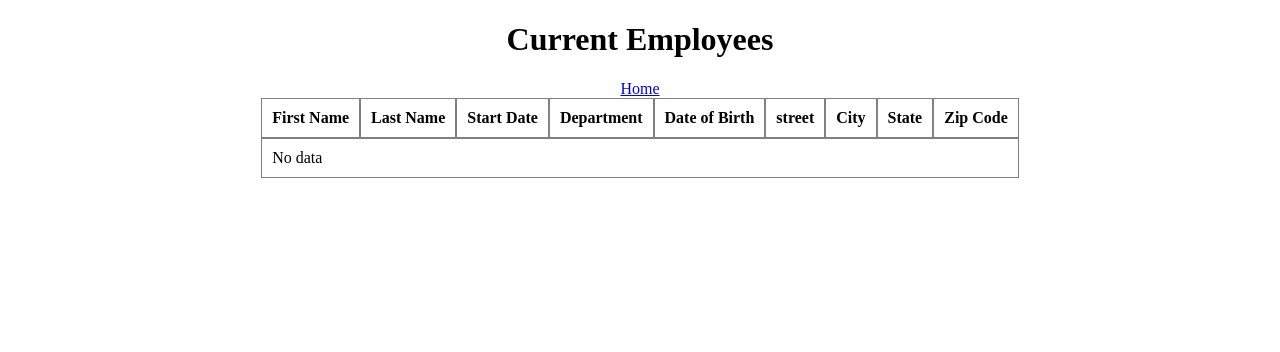
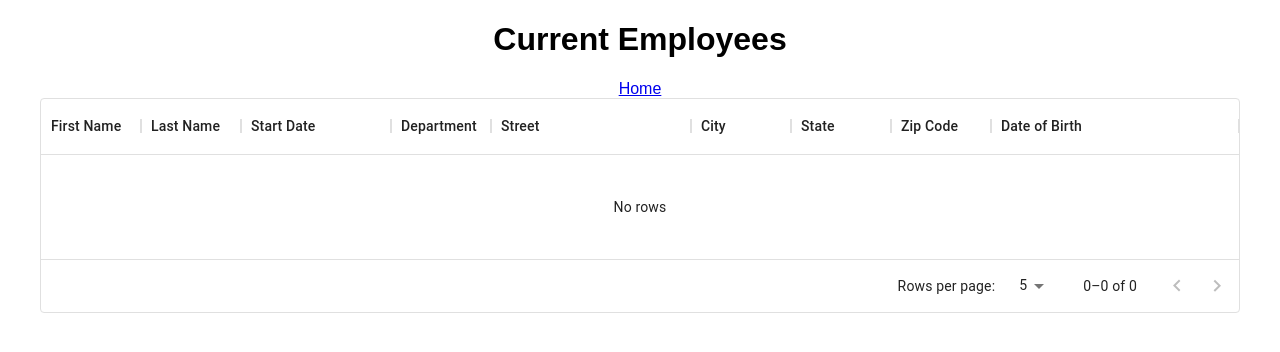
Before and after one commit to Mikgamer/michaelperard_14_14042022, a React (Create React App) app: page /employees in a window 1280 px wide. Shown: the top 352 px of the page. Built offline with nearby package versions, Linux system fonts and the light colour scheme.

Commit message:
feat : added new table

```diff
--- a/package.json
+++ b/package.json
@@ -4,11 +4,14 @@
   "private": true,
   "homepage": ".",
   "dependencies": {
+    "@emotion/react": "^11.9.0",
+    "@emotion/styled": "^11.8.1",
+    "@mui/material": "^5.6.2",
+    "@mui/x-data-grid": "^5.9.0",
     "@reduxjs/toolkit": "^1.8.1",
     "@testing-library/jest-dom": "^5.16.4",
     "@testing-library/react": "^13.0.1",
     "@testing-library/user-event": "^13.5.0",
-    "rc-table": "^7.24.1",
     "react": "^18.0.0",
     "react-date-picker": "^8.4.0",
     "react-dom": "^18.0.0",
@@ -19,6 +22,7 @@
     "react-select": "^5.3.0",
     "redux-persist": "^6.0.0",
     "sass": "^1.50.0",
+    "uuid": "^8.3.2",
     "web-vitals": "^2.1.4"
   },
   "scripts": {
--- a/src/App.scss
+++ b/src/App.scss
@@ -10,13 +10,3 @@
   align-items: center;
   justify-content: center;
 }
-
-label {
-  display: block;
-  margin-top: 1rem;
-  margin-bottom: 10px;
-}
-
-.address {
-  margin-top: 10px;
-}
--- a/src/EmployeeList.js
+++ b/src/EmployeeList.js
@@ -2,54 +2,44 @@ import React from "react"
 import "./EmployeeList.scss"
 
 import { Link } from "react-router-dom"
-import Table from 'rc-table'
+import { DataGrid } from '@mui/x-data-grid'
 import { useSelector } from "react-redux"
-
-
-// const Table = (props) => {
-
-//   return (
-//     <table>
-//       <thead>
-//         <tr>
-//           { props.columns.map(columnItem => <th>{columnItem.Header}</th>) }
-//         </tr>
-//       </thead>
-//       <tbody>
-//         { props.data.map( dataItem =>
-//           <tr>
-//             { props.columns.map(columnItem => <td>{dataItem[columnItem.accessor]}</td>) }
-//           </tr>
-//         ) }
-//       </tbody>
-//     </table>
-//   )
-// }
 
 const EmployeeList = () => {
   const employees = useSelector(state => state.employees)
 
   const columns = [
-    { title: "First Name",    dataIndex: "firstName",   key: "firstName" },
-    { title: "Last Name",     dataIndex: "lastName",    key: "lastName" },
-    { title: "Start Date",    dataIndex: "startDate",   key: "startDate" },
-    { title: "Department",    dataIndex: "department",  key: "department" },
-    { title: "Date of Birth", dataIndex: "dateOfBirth", key: "dateOfBirth" },
-    { title: "street",        dataIndex: "street",      key: "street" },
-    { title: "City",          dataIndex: "city",        key: "city" },
-    { title: "State",         dataIndex: "state",       key: "state" },
-    { title: "Zip Code",      dataIndex: "zipCode",     key: "zipCode" }
+    { headerName: "First Name",    field: "firstName",   minWidth: 50  },
+    { headerName: "Last Name",     field: "lastName",    minWidth: 50  },
+    { headerName: "Start Date",    field: "startDate",   minWidth: 150 },
+    { headerName: "Department",    field: "department",  minWidth: 50  },
+    { headerName: "Street",        field: "street",      minWidth: 200 },
+    { headerName: "City",          field: "city",        minWidth: 50  },
+    { headerName: "State",         field: "state",       minWidth: 50  },
+    { headerName: "Zip Code",      field: "zipCode",     minWidth: 50  },
+    { headerName: "Date of Birth", field: "dateOfBirth", minWidth: 150, flex: 1 }
   ]
 
-  const data = employees
-  console.log(data)
+  let data = employees
+
+  const [pageSize, setPageSize] = React.useState(5);
 
   return (
-    <div id="employee-div" className="container">
+    <div id="employeeDiv" className="container">
         <h1>Current Employees</h1>
-        <table id="employee-table" className="display"></table>
         <Link to="/">Home</Link>
-        <Table columns={columns} data={data} emptyText="No data" />
+        <div className="dataStyle">
+          <DataGrid
+            autoHeight
+            rows={data}
+            columns={columns}
+            pageSize={pageSize}
+            onPageSizeChange={(newPage) => setPageSize(newPage)}
+            pagination
+            rowsPerPageOptions={[5, 10, 25, 50]}
+            disableSelectionOnClick
+          />
+        </div>
     </div>
   )
 }
--- a/src/EmployeeList.scss
+++ b/src/EmployeeList.scss
@@ -1,8 +1,9 @@
-table{
-  border-spacing: 0px;
+#employeeDiv {
+  .dataStyle {
+    width: 100%;
+
+    @media (min-width: 1280px) {
+      width: 1200px;
+    }
+  }
 }
-
-.rc-table-cell {
-  padding: 10px;
-  border: 1px solid grey;
-}
--- a/src/components/FormEmployee.js
+++ b/src/components/FormEmployee.js
@@ -1,9 +1,12 @@
+import "./FormEmployee.scss"
+
 import { useForm } from "react-hook-form"
 import { useRef } from "react"
 import ControllerDatePicker from "./ControllerDatePicker"
 import ControllerSelect from "./ControllerSelect"
 import { useDispatch } from 'react-redux'
 import { add } from "../store"
+import { v4 as uuidv4 } from 'uuid'
 
 const FormEmployee = () => {
   const { register, handleSubmit, control } = useForm()
@@ -13,7 +16,7 @@ const FormEmployee = () => {
     let dateOfBirthParsed, startDateParsed
     dateOfBirthParsed = await data.dateOfBirth?.getTime()
     startDateParsed = await data.startDate?.getTime()
-    const dataParsed = { ...data, dateOfBirth: dateOfBirthParsed , startDate: startDateParsed }
+    const dataParsed = { ...data, dateOfBirth: dateOfBirthParsed , startDate: startDateParsed, id: uuidv4() }
     dispatch( add( dataParsed ) )
   }
 
--- /dev/null
+++ b/src/components/FormEmployee.scss
@@ -0,0 +1,17 @@
+form{
+  width: 80%;
+
+  @media (min-width: 600px) {
+    width: 500px;
+  }
+
+  label {
+    display: block;
+    margin-top: 1rem;
+    margin-bottom: 10px;
+  }
+
+  .address {
+    margin-top: 10px;
+  }
+}
--- a/src/index.scss
+++ b/src/index.scss
@@ -1,3 +1,4 @@
 body {
   margin: 0;
+  font-family: sans-serif;
 }
```
Also changed, not shown: 2 other files (tests, documents, lock files or other folders).
